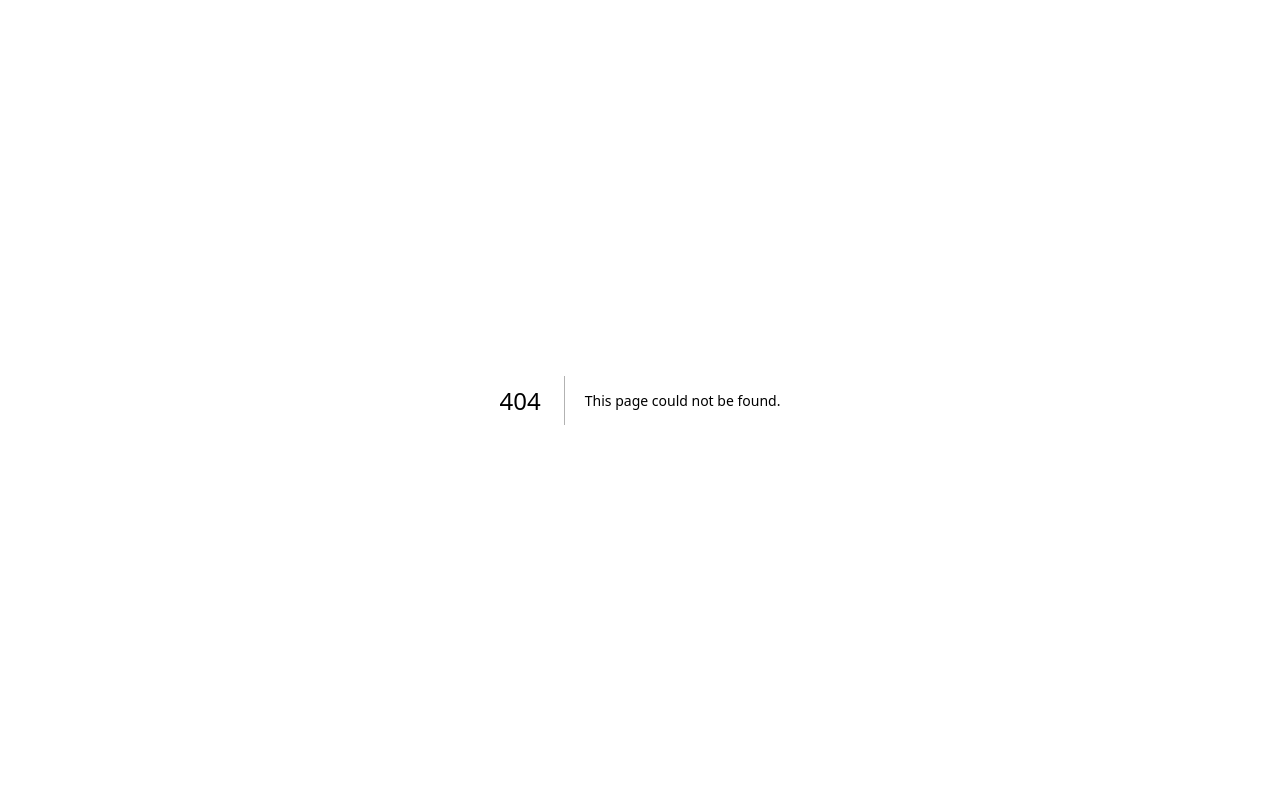
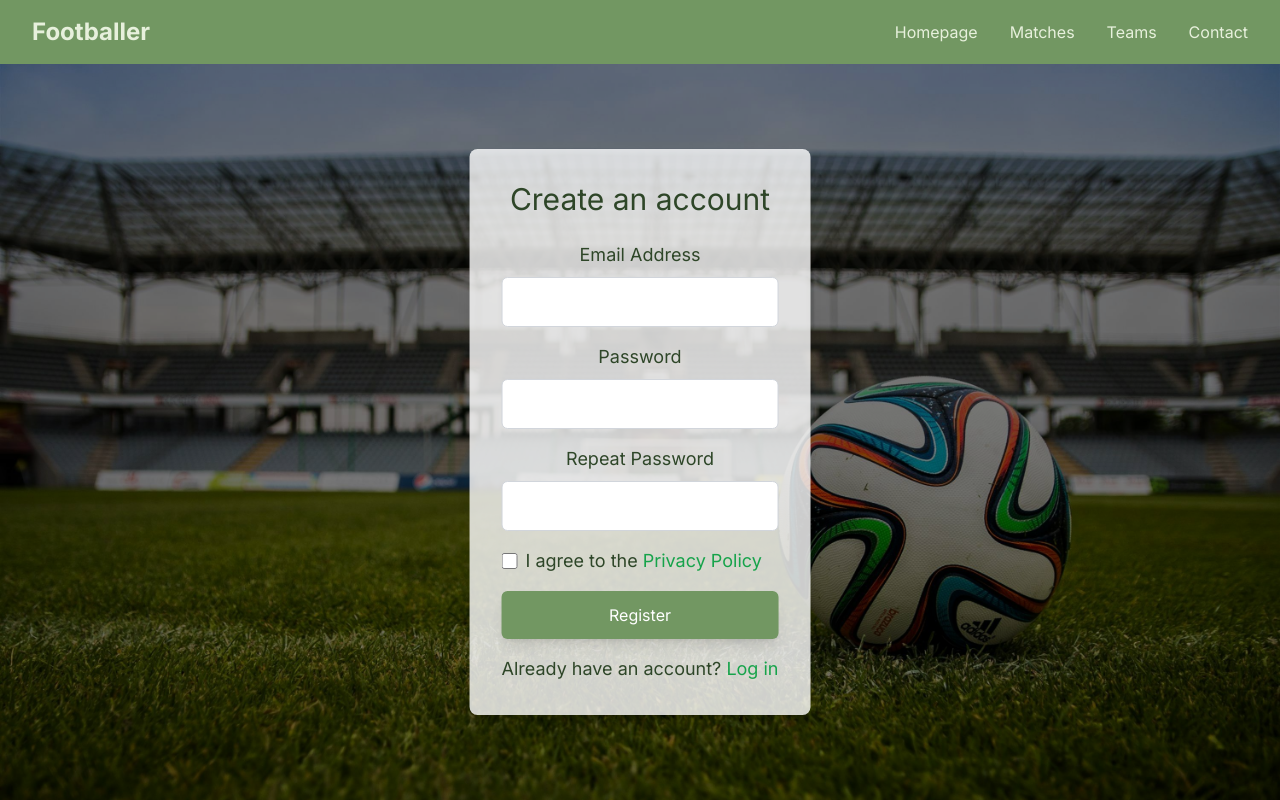
Before and after one commit to jtab4/footballer, a Next.js app: page /register in a window 1280 px wide. Before the commit this address had no page. Built offline with nearby package versions, Linux system fonts and the light colour scheme.

Commit message:
add auth routes for login&register page and implement ui for these pages and improve landing page

```diff
--- /dev/null
+++ b/src/app/(auth)/login/page.tsx
@@ -0,0 +1,43 @@
+import Image from 'next/image';
+import soccer from '../../../assets/images/soccer.jpg';
+import Navbar from '@/components/navbar/navbar';
+import Link from 'next/link';
+
+const LoginPage = () => {
+    return (
+        <div className="flex flex-col min-h-screen">
+            <Navbar />
+            <div className="relative flex-1">
+                <Image
+                    src={soccer}
+                    alt="Piłka nożna"
+                    layout="fill"
+                    objectFit="cover"
+                    priority={true}
+                />
+                <div className="absolute top-0 left-0 w-full h-full bg-black opacity-50"></div>
+                <div className="absolute top-1/2 left-1/2 transform -translate-x-1/2 -translate-y-1/2 text-center z-10 px-4">
+                    <div className="bg-white bg-opacity-80 p-8 rounded-lg shadow-lg mx-auto w-full max-w-md lg:max-w-xl">
+                        <h2 className="text-3xl text-[#2E4628] mb-6">Log in to your account</h2>
+                        <form className="space-y-4">
+                            <div className="flex flex-col">
+                                <label htmlFor="email" className="block text-lg text-[#2E4628] mb-2">Email Address</label>
+                                <input type="email" id="email" name="email" className="px-4 py-3 rounded-md border border-gray-300 focus:outline-none focus:border-green-600 transition duration-300" />
+                            </div>
+                            <div className="flex flex-col">
+                                <label htmlFor="password" className="block text-lg text-[#2E4628] mb-2">Password</label>
+                                <input type="password" id="password" name="password" className="px-4 py-3 rounded-md border border-gray-300 focus:outline-none focus:border-green-600 transition duration-300" />
+                            </div>
+                            <button type="submit" className="w-full bg-[#729762] text-white py-3 px-6 rounded-md shadow-lg hover:bg-green-600 transition duration-300 ease-in-out">
+                                Log In
+                            </button>
+                        </form>
+                        <p className="mt-4 text-lg text-[#2E4628]">Don't have an account? <Link className="text-green-600 hover:underline" href="/register">Register now</Link></p>
+                    </div>
+                </div>
+            </div>
+        </div>
+    );
+}
+
+export default LoginPage;
--- /dev/null
+++ b/src/app/(auth)/register/page.tsx
@@ -0,0 +1,51 @@
+import Image from 'next/image';
+import soccer from '../../../assets/images/soccer.jpg';
+import Navbar from '@/components/navbar/navbar';
+import Link from 'next/link';
+
+const RegisterPage = () => {
+    return (
+        <div className="flex flex-col min-h-screen">
+            <Navbar />
+            <div className="relative flex-1">
+                <Image
+                    src={soccer}
+                    alt="Piłka nożna"
+                    layout="fill"
+                    objectFit="cover"
+                    priority={true}
+                />
+                <div className="absolute top-0 left-0 w-full h-full bg-black opacity-50"></div>
+                <div className="absolute top-1/2 left-1/2 transform -translate-x-1/2 -translate-y-1/2 text-center z-10 px-4">
+                    <div className="bg-white bg-opacity-80 p-8 rounded-lg shadow-lg mx-auto w-full max-w-xl">
+                        <h2 className="text-3xl text-[#2E4628] mb-6">Create an account</h2>
+                        <form className="space-y-4">
+                            <div className="flex flex-col">
+                                <label htmlFor="email" className="block text-lg text-[#2E4628] mb-2">Email Address</label>
+                                <input type="email" id="email" name="email" className="px-4 py-3 rounded-md border border-gray-300 focus:outline-none focus:border-green-600 transition duration-300" />
+                            </div>
+                            <div className="flex flex-col">
+                                <label htmlFor="password" className="block text-lg text-[#2E4628] mb-2">Password</label>
+                                <input type="password" id="password" name="password" className="px-4 py-3 rounded-md border border-gray-300 focus:outline-none focus:border-green-600 transition duration-300" />
+                            </div>
+                            <div className="flex flex-col">
+                                <label htmlFor="passwordRepeat" className="block text-lg text-[#2E4628] mb-2">Repeat Password</label>
+                                <input type="password" id="passwordRepeat" name="passwordRepeat" className="px-4 py-3 rounded-md border border-gray-300 focus:outline-none focus:border-green-600 transition duration-300" />
+                            </div>
+                            <div className="flex items-center">
+                                <input type="checkbox" id="privacyPolicy" name="privacyPolicy" className="h-4 w-4 text-green-600 focus:ring-green-500 border-gray-300 rounded" />
+                                <label htmlFor="privacyPolicy" className="ml-2 text-lg text-[#2E4628]">I agree to the <Link className="text-green-600 hover:underline" href="/privacy-policy" passHref>Privacy Policy</Link></label>
+                            </div>
+                            <button type="submit" className="w-full bg-[#729762] text-white py-3 px-6 rounded-md shadow-lg hover:bg-green-600 transition duration-300 ease-in-out">
+                                Register
+                            </button>
+                        </form>
+                        <p className="mt-4 text-lg text-[#2E4628]">Already have an account? <Link className="text-green-600 hover:underline" href="/login">Log in</Link></p>
+                    </div>
+                </div>
+            </div>
+        </div>
+    );
+}
+
+export default RegisterPage;
--- a/src/components/homepage/homepage.tsx
+++ b/src/components/homepage/homepage.tsx
@@ -1,11 +1,12 @@
 import Image from 'next/image';
 import soccer from '../../assets/images/soccer.jpg';
 import Navbar from '../navbar/navbar';
-import Link from 'next/link'
+import Link from 'next/link';
+
 export default function Home() {
     return (
         <div className="flex flex-col min-h-screen">
-            <Navbar/>
+            <Navbar />
             <div className="relative flex-1 overflow-hidden">
                 <Image
                     src={soccer}
@@ -15,13 +16,24 @@ export default function Home() {
                     priority={true}
                 />
                 <div className="absolute top-0 left-0 w-full h-full bg-black opacity-50"></div>
-                <div className="absolute top-1/2 left-1/2 transform -translate-x-1/2 -translate-y-1/2 text-center z-10">
-                    <p className="text-[#E7F0DC] md:text-xl mb-8">Form your dream team today and score big on the field!</p>
-                    <Link href="#" className="bg-[#729762] text-[#E7F0DC] py-3 px-6 rounded-md shadow-lg hover:bg-green-600 transition duration-300 ease-in-out inline-block">Create your team</Link>
+                <div className="absolute top-1/2 left-1/2 transform -translate-x-1/2 -translate-y-1/2 text-center z-10 px-4">
+                    <p className="text-[#E7F0DC] text-2xl md:text-4xl lg:text-5xl mb-8">
+                        Form your dream team today and score big on the field!
+                    </p>
+                    <div className="flex flex-col md:flex-row md:justify-center md:space-x-4 space-y-4 md:space-y-0">
+                        <Link className="bg-[#729762] text-[#E7F0DC] py-3 px-6 rounded-md shadow-lg hover:bg-green-600 transition duration-300 ease-in-out inline-block" href="#">
+
+                                Create your team
+
+                        </Link>
+                        <Link className="bg-[#A3C5A9] text-[#2E4628] py-3 px-6 rounded-md shadow-lg hover:bg-[#86B58D] transition duration-300 ease-in-out inline-block" href="#">
+
+                                Make your player
+
+                        </Link>
+                    </div>
                 </div>
             </div>
-
-
         </div>
     );
 }
--- a/tailwind.config.ts
+++ b/tailwind.config.ts
@@ -13,6 +13,13 @@ const config: Config = {
         "gradient-conic":
           "conic-gradient(from 180deg at 50% 50%, var(--tw-gradient-stops))",
       },
+      colors: {
+        green: {
+            700: '#3A5A40',
+            800: '#2A4633',
+        },
+        white: '#FFFFFF',
+    },
     },
   },
   plugins: [],
```
Also changed, not shown: src/app/fee53ab0-919e-40f2-aab0-45bcd8ce9d80-cover.png (added).
